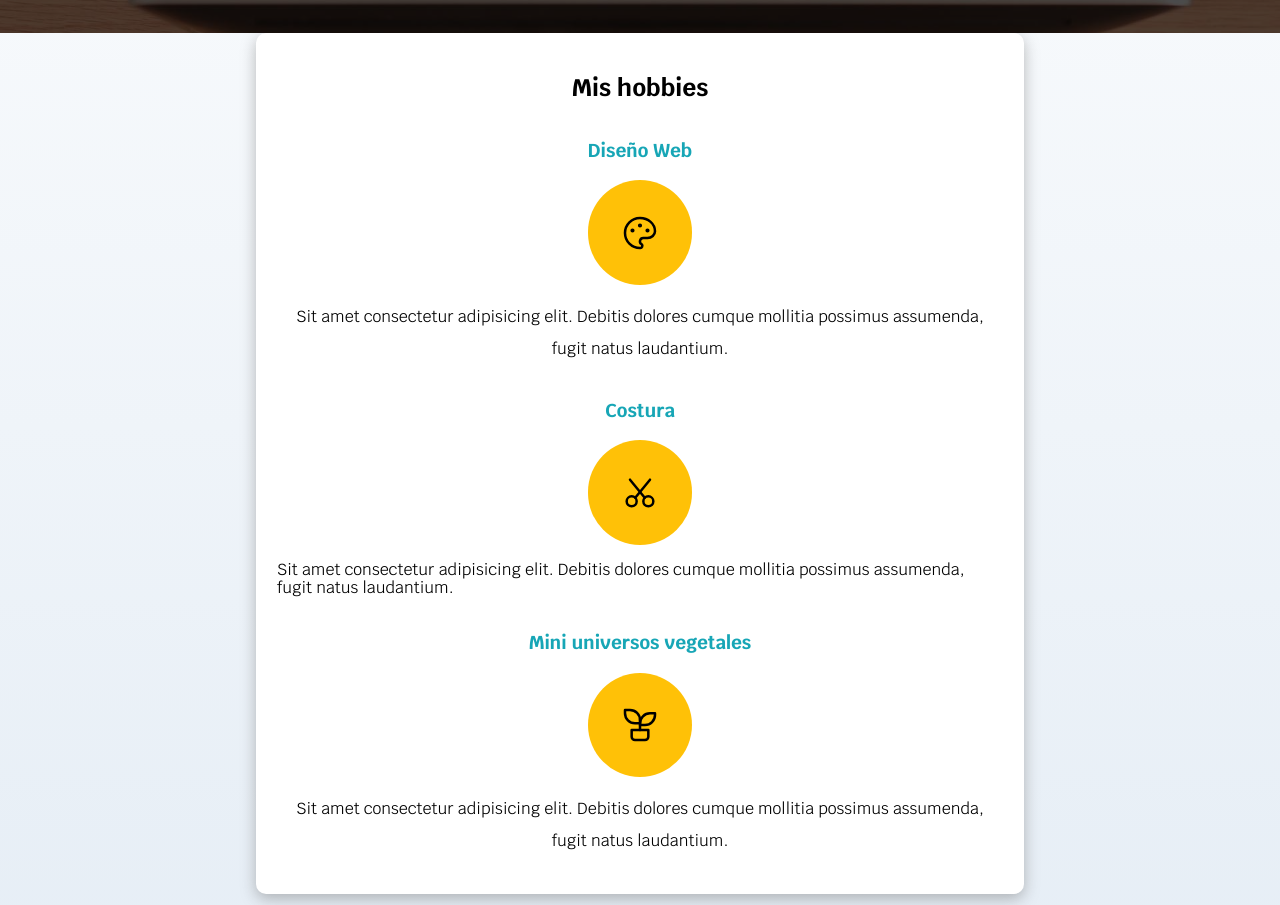
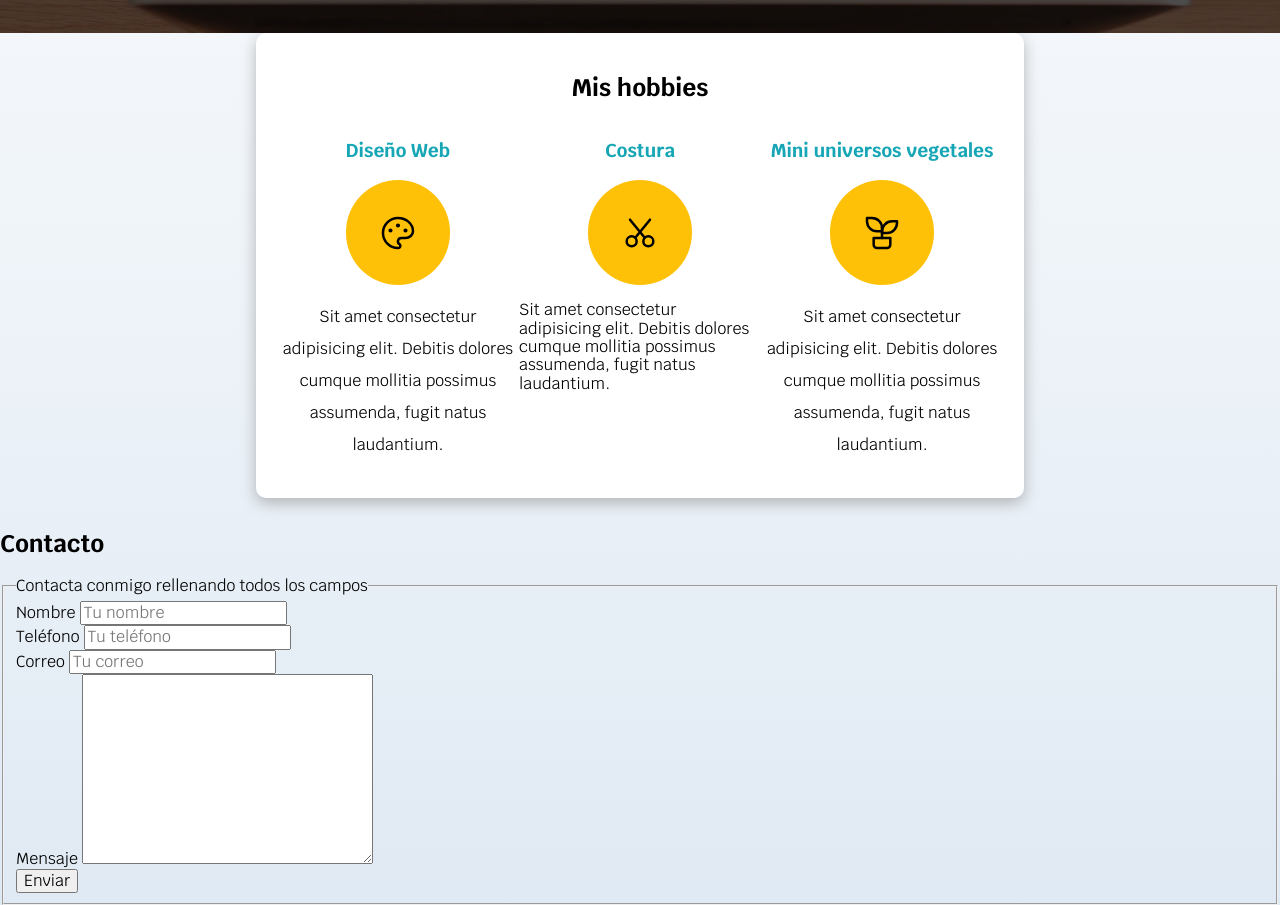
Before and after one commit to PaulaPSoto/proyecto-1-curso-desarrollo-web-completo, a plain HTML site: page index.html in a window 1280 px wide. Shown: the part 500-1405 px from the top of the page. Drawn offline with Linux system fonts and the light colour scheme.

Commit message:
Add grid

```diff
--- a/css/main.css
+++ b/css/main.css
@@ -120,12 +120,7 @@ body {
 .hobbies__title {
   text-align: center;
 }
-.services {
-  display: grid;
-  grid-template-columns: repeat (3, 1fr);
-  grid-template-rows: 2;
-  column-gap: 1rem;
-}
+
 .service {
   display: flex;
   flex-direction: column;
@@ -155,6 +150,10 @@ body {
   .button {
     width: auto;
   }
+  .services {
+    display: grid;
+    grid-template-columns: repeat(3, 1fr);
+  }
 }
 @media (min-width: 1200px) {
 }
```
